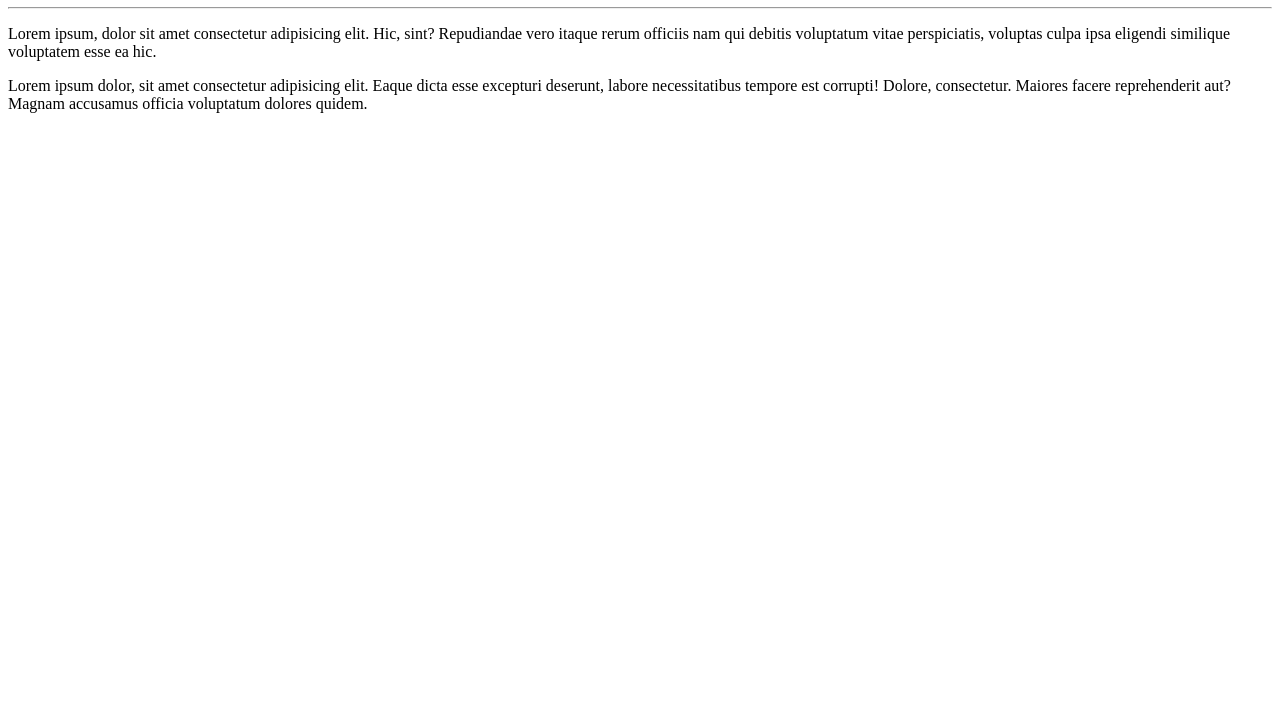
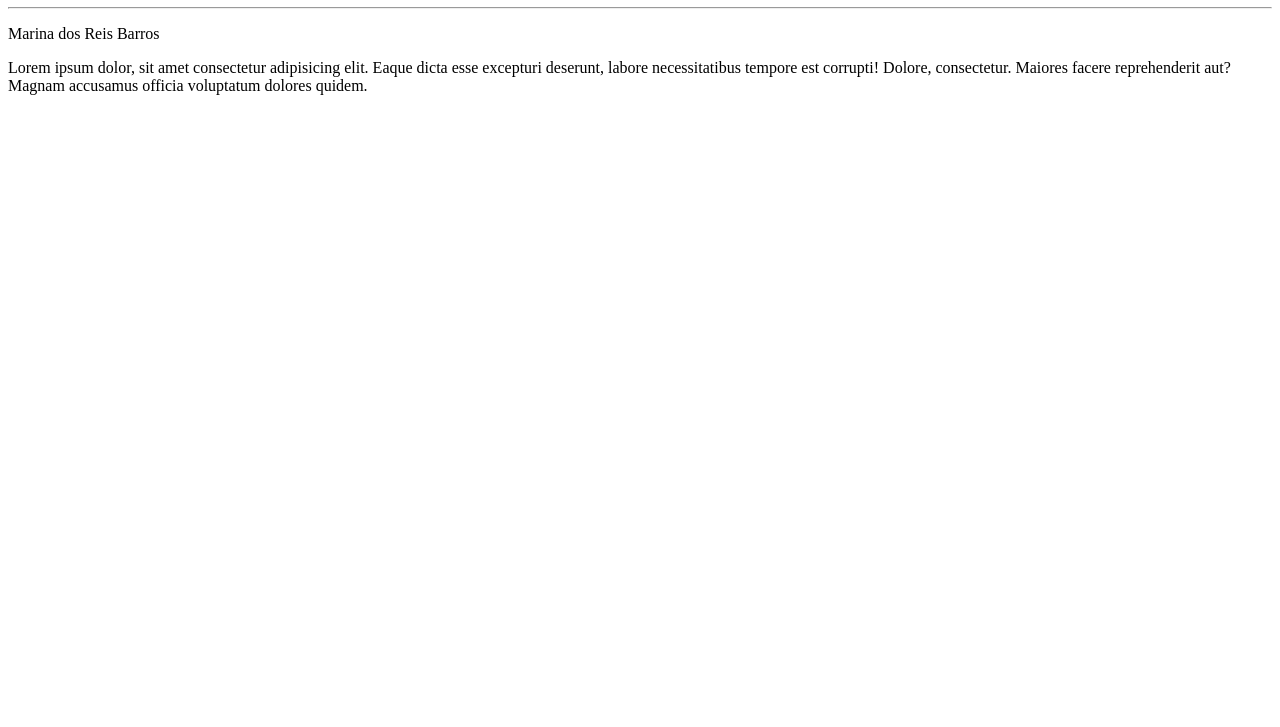
Before and after one commit to marireis/Ola-mundo, a plain HTML site: page site-ex/index.html in a window 1280 px wide. Shown: the part 73-800 px from the top of the page. Drawn offline with Linux system fonts and the light colour scheme.

Commit message:
Update index.html

```diff
--- a/site-ex/index.html
+++ b/site-ex/index.html
@@ -9,9 +9,7 @@
 <body>
     <h1>Olá Mundo</h1>
     <hr>
-    <p>
-        Lorem ipsum, dolor sit amet consectetur adipisicing elit. Hic, sint? Repudiandae vero itaque rerum officiis nam qui debitis voluptatum vitae perspiciatis, voluptas culpa ipsa eligendi similique voluptatem esse ea hic.
-    </p>
+    <p>Marina dos Reis Barros</p>
     <p>Lorem ipsum dolor, sit amet consectetur adipisicing elit. Eaque dicta esse excepturi deserunt, labore necessitatibus tempore est corrupti! Dolore, consectetur. Maiores facere reprehenderit aut? Magnam accusamus officia voluptatum dolores quidem.</p>
 </body>
 </html>
```
